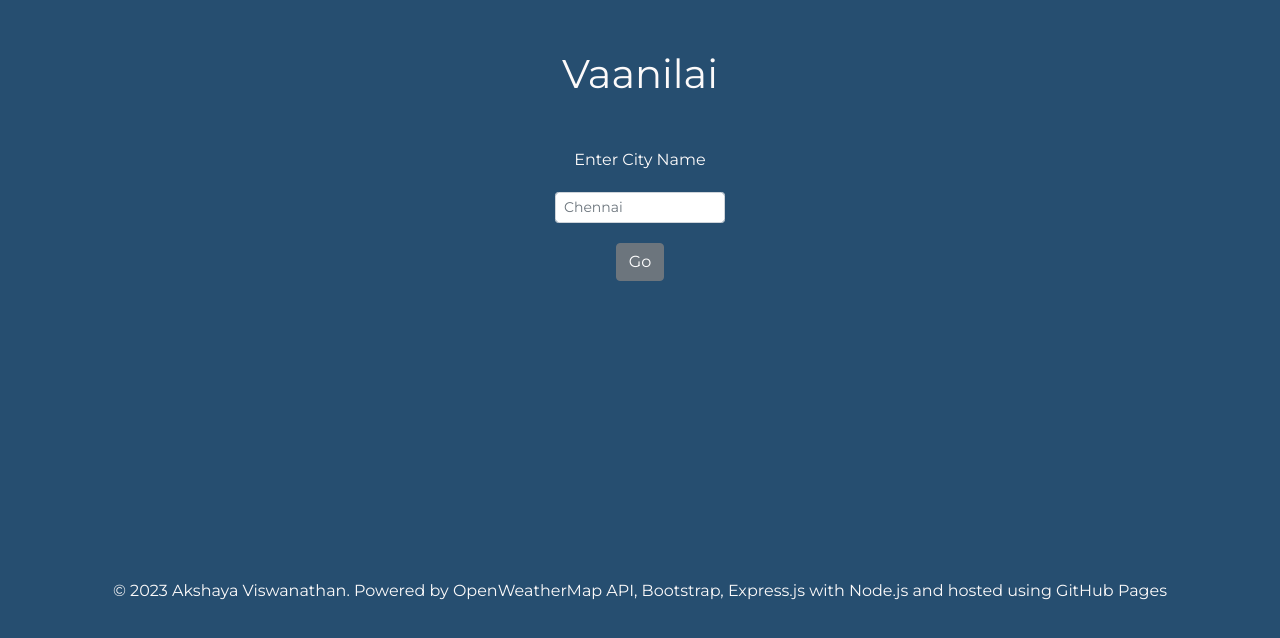
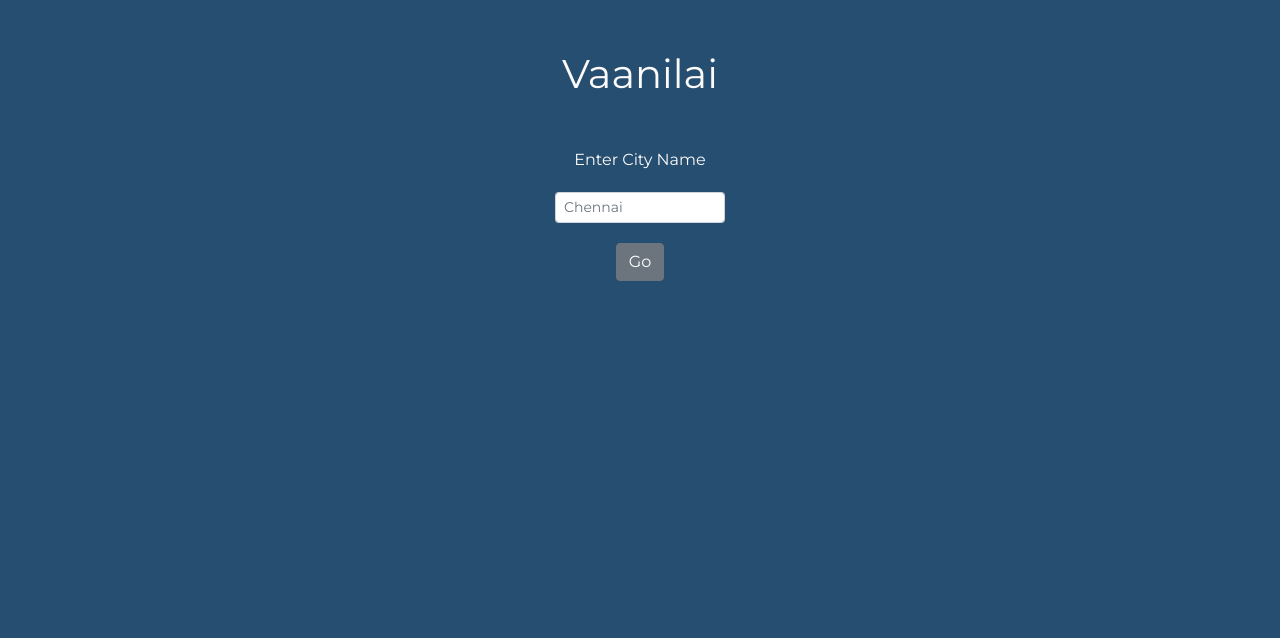
Before and after one commit to akshaya1990/WeatherApp, a website: page index.html in a window 1280 px wide. Drawn offline with nearby package versions, Linux system fonts and the light colour scheme.

Commit message:
Update index.html

```diff
--- a/index.html
+++ b/index.html
@@ -28,7 +28,4 @@
     </form>
     </div>
 </body>
-<footer>
-    <h6 class="copyrights-msg fs-6"> © 2023 Akshaya Viswanathan. Powered by OpenWeatherMap API, Bootstrap, Express.js with Node.js and hosted using GitHub Pages </h6>
-  </footer>
 </html>
```
